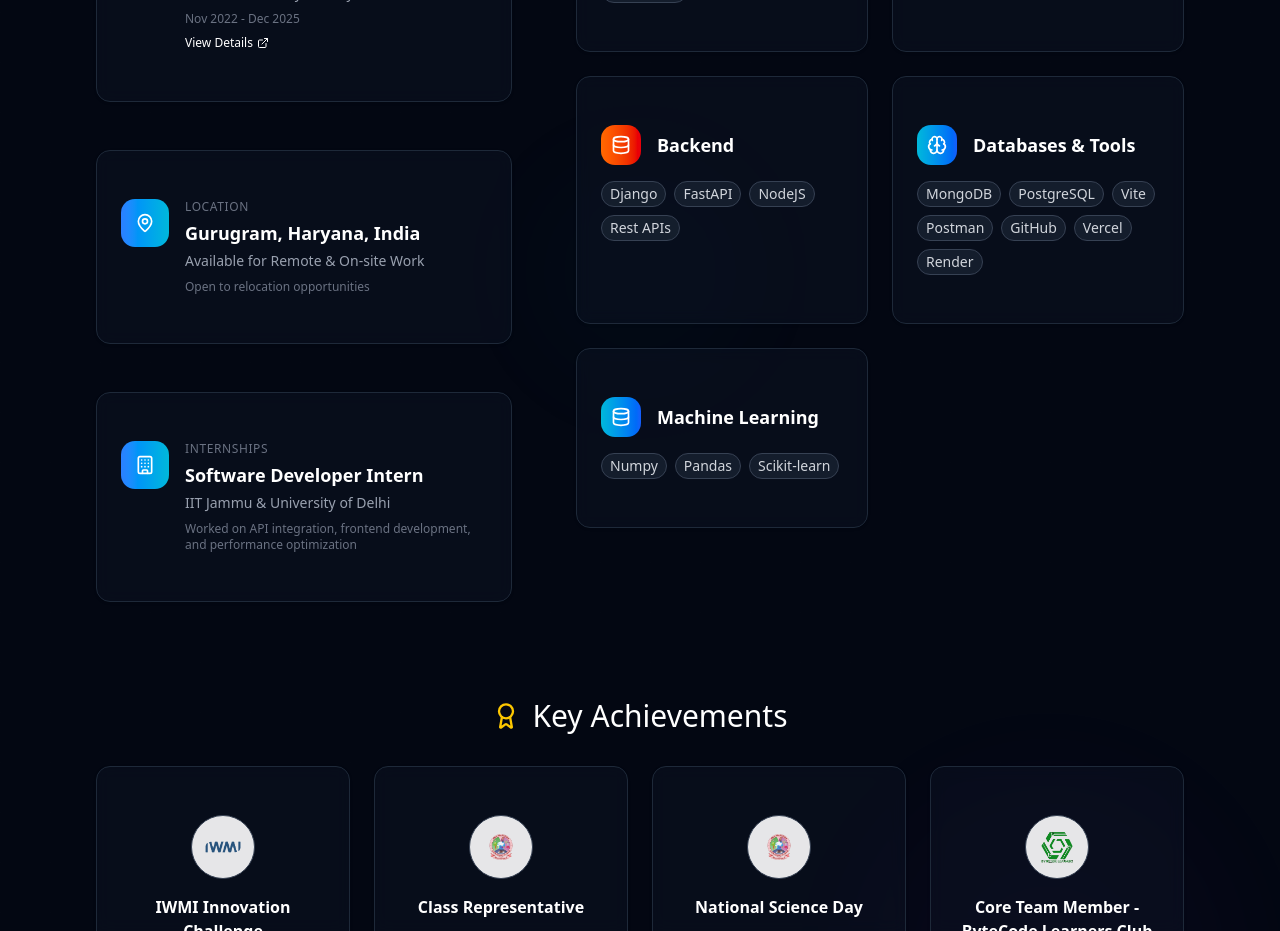
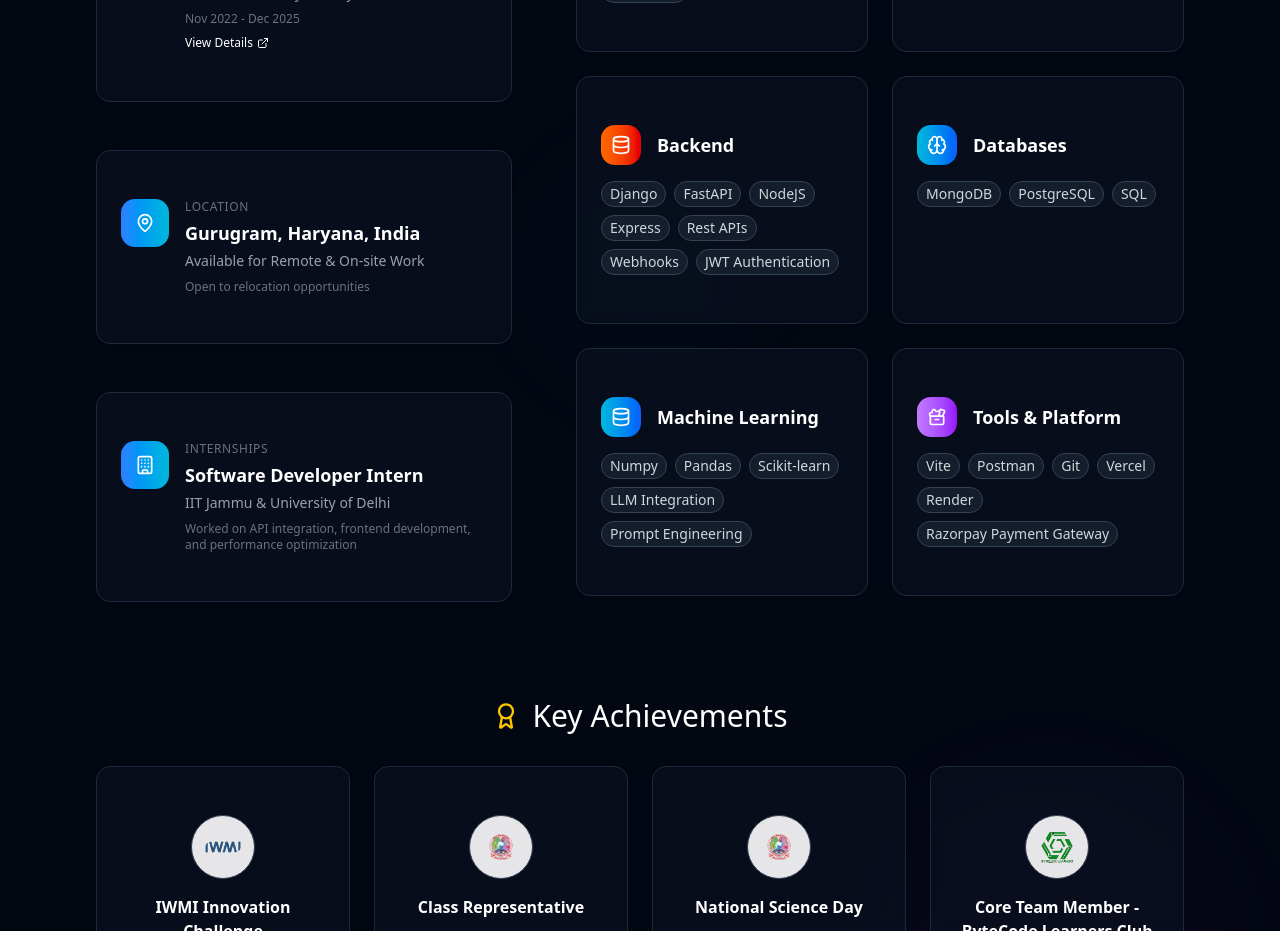
Before and after one commit to kanishqdhangar/portfolio, a React (Vite) app: page / in a window 1280 px wide. Shown: the part 1560-2491 px from the top of the page. Built offline with nearby package versions, Linux system fonts and the light colour scheme.

Commit message:
Updated About

```diff
--- a/src/components/About.tsx
+++ b/src/components/About.tsx
@@ -1,4 +1,4 @@
-import { Code, Database, Brain, TrendingUp, Award, MapPin, GraduationCap, Building, ExternalLink, Target } from 'lucide-react';
+import { Code, Database, Brain, TrendingUp, Award, MapPin, GraduationCap, Building, ExternalLink, Target, ToolCase } from 'lucide-react';
 import { Badge } from '@/components/ui/badge';
 import { Card, CardContent } from '@/components/ui/card';
 
@@ -21,20 +21,26 @@ const skills = [
     category: 'Backend',
     icon: Database,
     color: 'from-orange-500 to-red-600',
-    items: ['Django', 'FastAPI', 'NodeJS', 'Rest APIs']
+    items: ['Django', 'FastAPI', 'NodeJS', 'Express', 'Rest APIs', 'Webhooks', 'JWT Authentication']
   },
   {
-    category: 'Databases & Tools',
+    category: 'Databases',
     icon: Brain,
     color: 'from-cyan-500 to-blue-600',
-    items: ['MongoDB', 'PostgreSQL', 'Vite', 'Postman', 'GitHub', 'Vercel', 'Render']
+    items: ['MongoDB', 'PostgreSQL', 'SQL']
   },
   {
     category: 'Machine Learning',
     icon: Database ,
     color: 'from-cyan-500 to-blue-600',
-    items: ['Numpy', 'Pandas', 'Scikit-learn' ]
-  }
+    items: ['Numpy', 'Pandas', 'Scikit-learn', 'LLM Integration', 'Prompt Engineering']
+  },
+  {
+    category: 'Tools & Platform',
+    icon: ToolCase,
+    color: 'from-purple-400 to-purple-600',
+    items: ['Vite', 'Postman', 'Git', 'Vercel', 'Render', 'Razorpay Payment Gateway']
+  },
 ];
 
 const achievements = [
```
